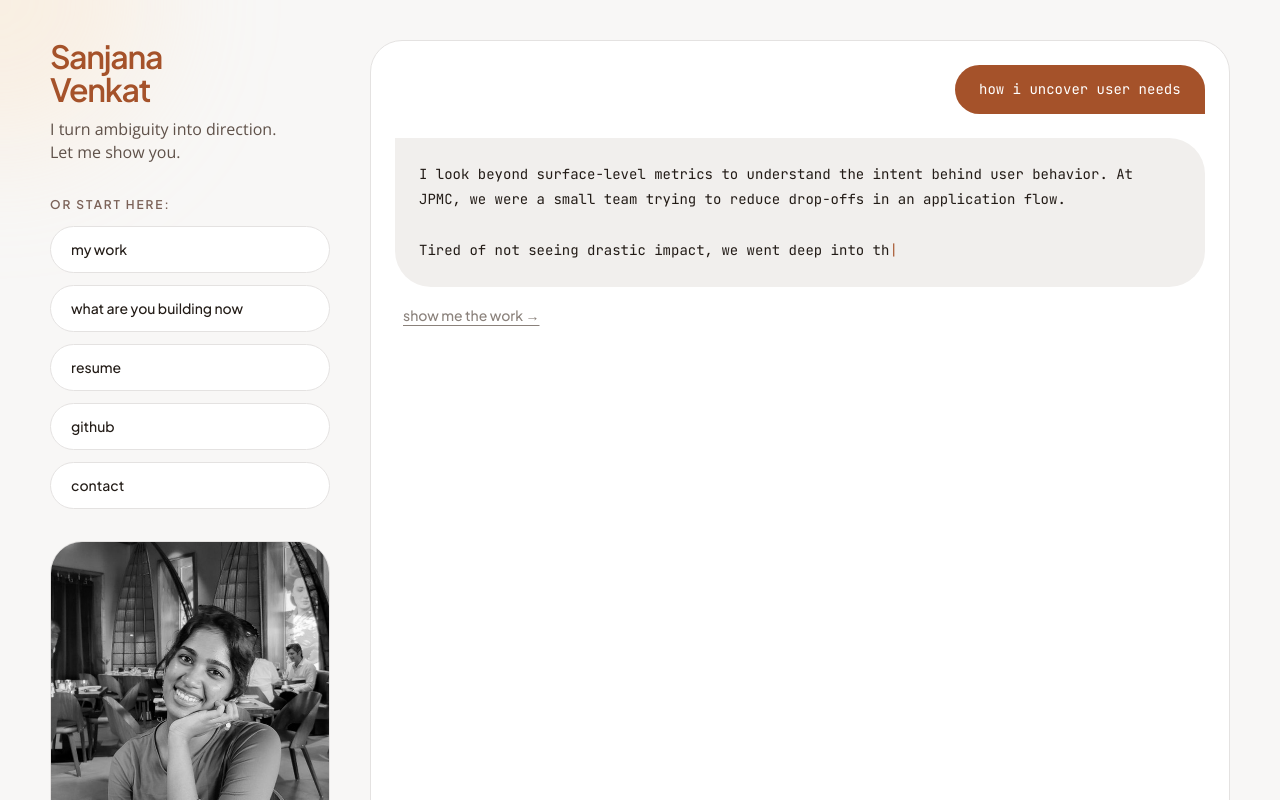
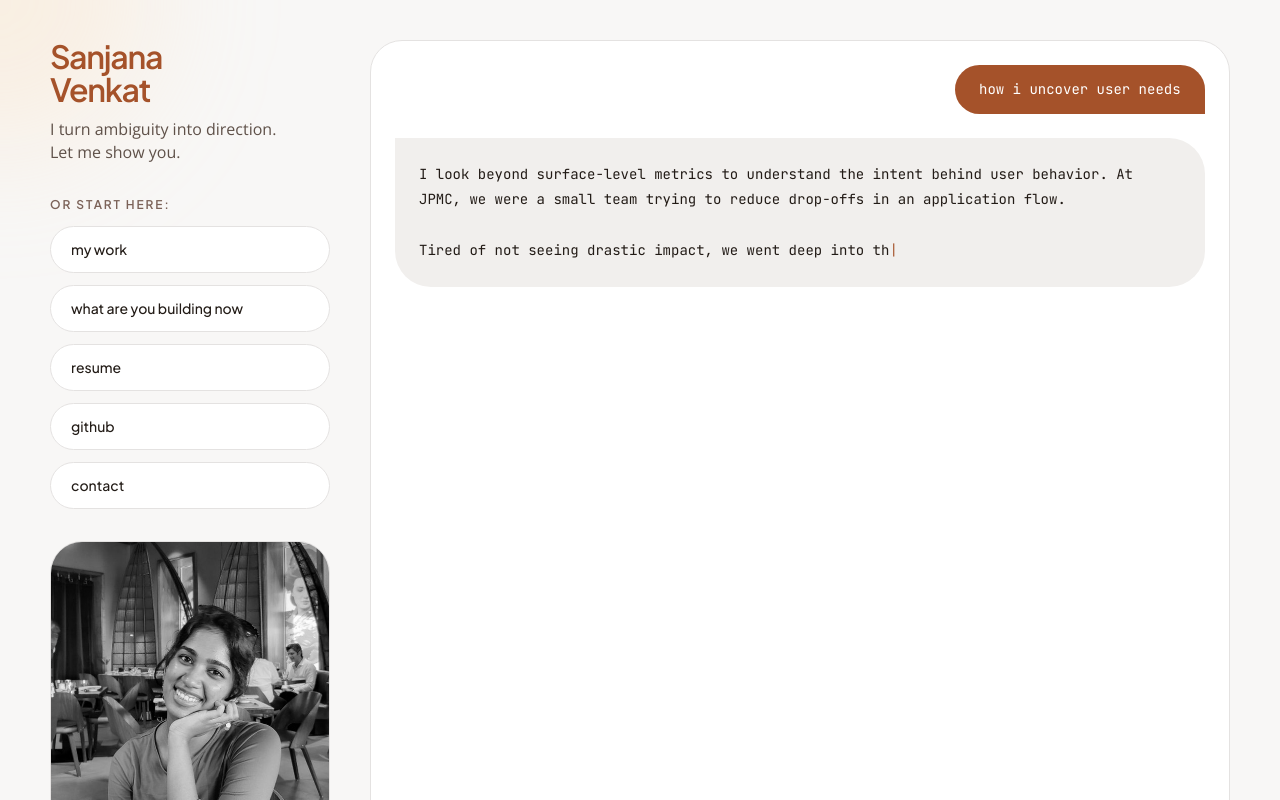
Before and after one commit to sanjana-venkat/sanjana-portfolio, a React (Vite) app: page / in a window 1280 px wide. Shown: the top 800 px of the page. Built offline with nearby package versions, Linux system fonts and the light colour scheme.

Commit message:
Conditionally render JourneyMapPreview and ResponseLinks

```diff
--- a/src/App.jsx
+++ b/src/App.jsx
@@ -684,7 +684,7 @@ export default function PortfolioHome() {
 
                 {active === "how i uncover user needs" && showUserNeedsRest && <SegmentationDiagram />}
 
-                {active === "designing systems at scale" && <JourneyMapPreview />}
+                {showPills && active === "designing systems at scale" && <JourneyMapPreview />}
               </div>
 
               {active === "how i uncover user needs" && showUserNeedsRest && (
@@ -695,7 +695,7 @@ export default function PortfolioHome() {
                 </div>
               )}
 
-              <ResponseLinks active={active} openProjectForActivePill={openProjectForActivePill} />
+              {showPills && <ResponseLinks active={active} openProjectForActivePill={openProjectForActivePill} />}
             </>
           )}
 
```
